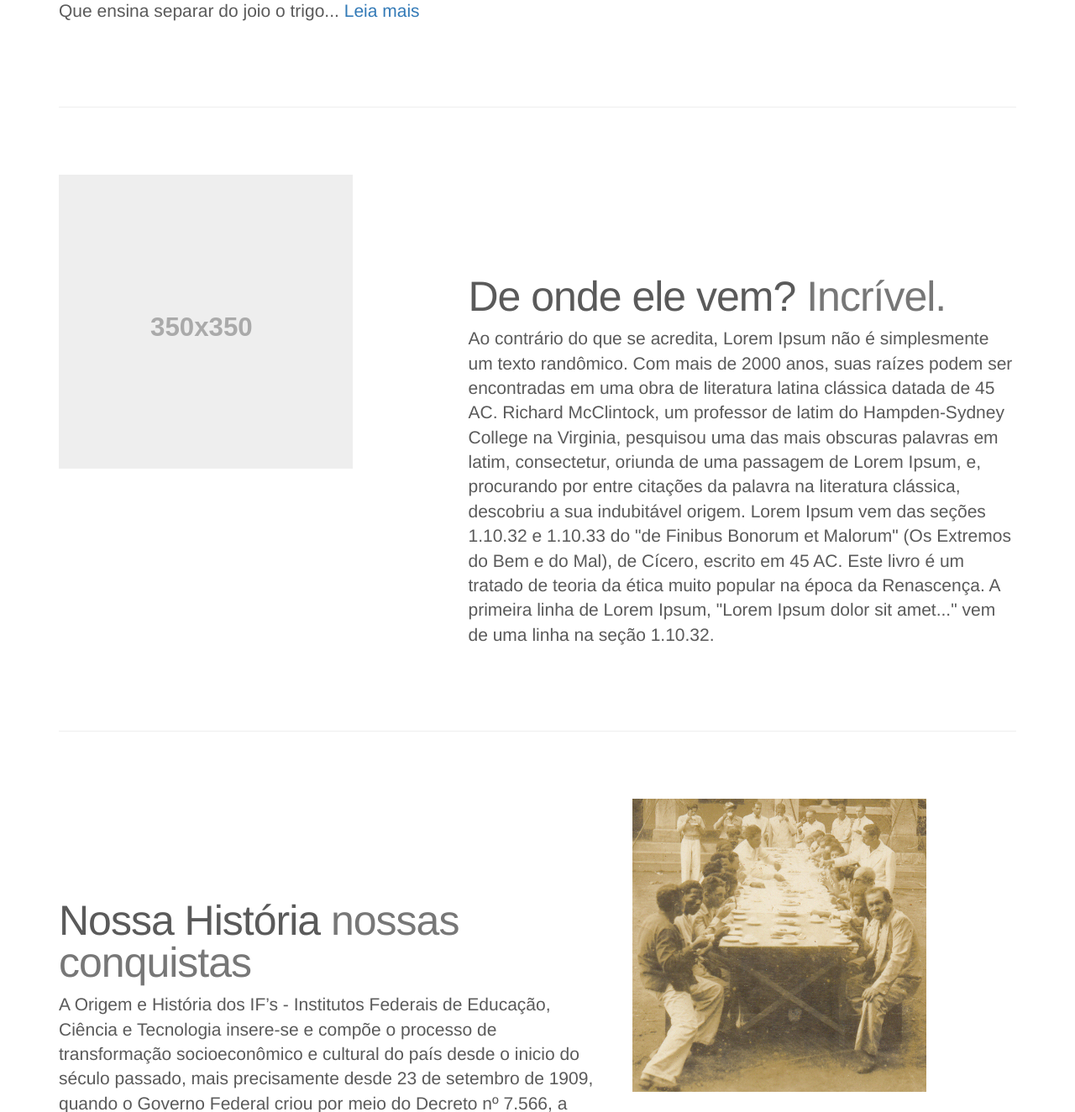
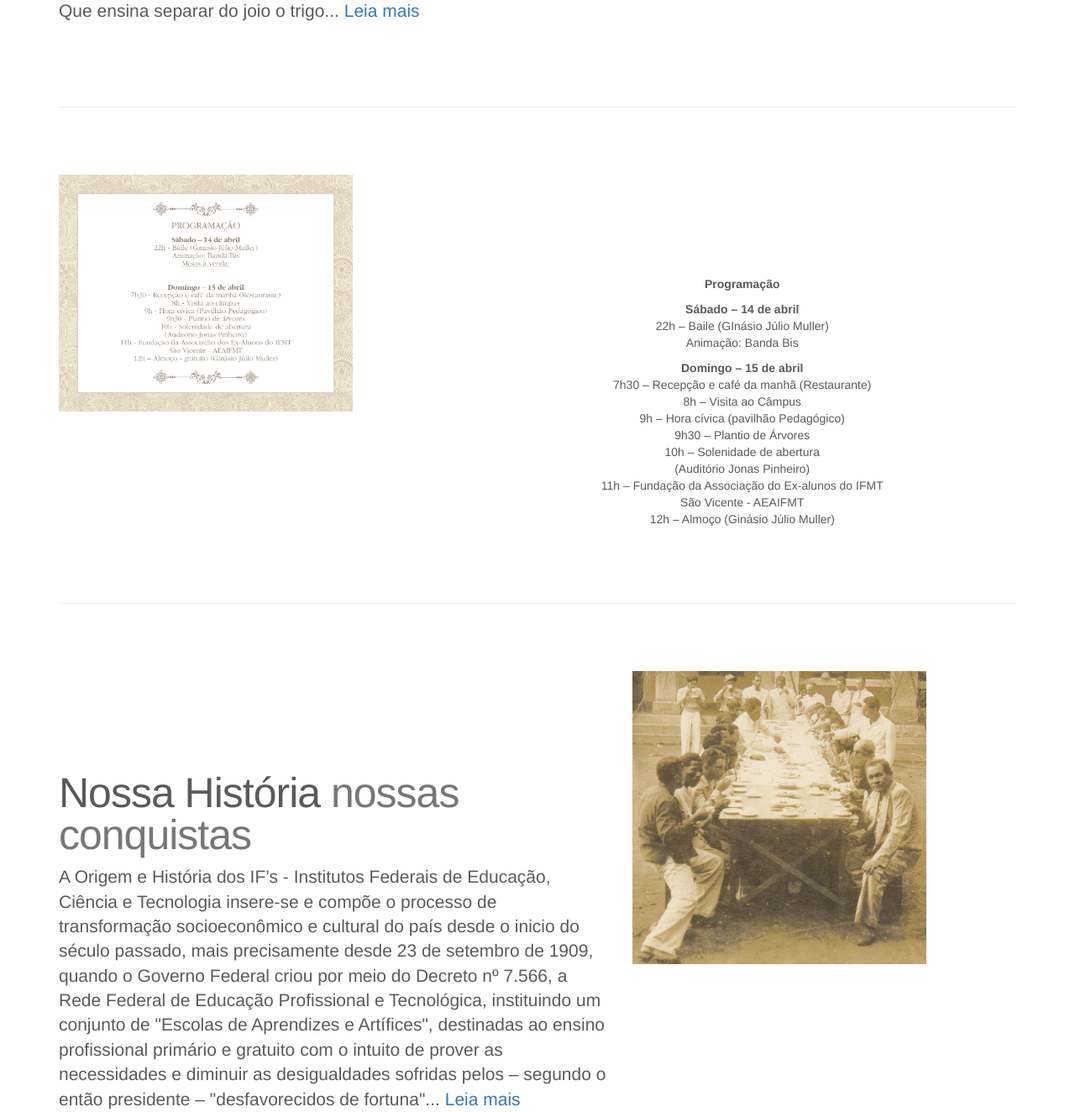
Before and after one commit to osvaldocapelani/aniversario, a PHP site: page /basico.php in a window 1280 px wide. Shown: the part 1176-2500 px from the top of the page at 84% size. Run offline with PHP 8.4, Linux system fonts and the light colour scheme; some libraries are stand-ins or nearby versions.

Commit message:
home finalizado

```diff
--- a/paginas/noticias.php
+++ b/paginas/noticias.php
@@ -28,11 +28,30 @@
 
   <div class="row featurette">
     <div class="col-md-7 col-md-push-5">
-      <h2 class="featurette-heading">De onde ele vem? <span class="text-muted">Incrível.</span></h2>
-      <p class="lead">Ao contrário do que se acredita, Lorem Ipsum não é simplesmente um texto randômico. Com mais de 2000 anos, suas raízes podem ser encontradas em uma obra de literatura latina clássica datada de 45 AC. Richard McClintock, um professor de latim do Hampden-Sydney College na Virginia, pesquisou uma das mais obscuras palavras em latim, consectetur, oriunda de uma passagem de Lorem Ipsum, e, procurando por entre citações da palavra na literatura clássica, descobriu a sua indubitável origem. Lorem Ipsum vem das seções 1.10.32 e 1.10.33 do "de Finibus Bonorum et Malorum" (Os Extremos do Bem e do Mal), de Cícero, escrito em 45 AC. Este livro é um tratado de teoria da ética muito popular na época da Renascença. A primeira linha de Lorem Ipsum, "Lorem Ipsum dolor sit amet..." vem de uma linha na seção 1.10.32.</p>
+      <h2 class="featurette-heading"></span></h2>
+      <p class="lead">
+      <p style="text-align:center"><strong>Programação</strong></p>
+          <p style="text-align:center">
+            <strong>Sábado &ndash; 14 de abril</strong><br />
+            22h &ndash; Baile (GInásio Júlio Muller)<br />
+            Animação: Banda Bis
+          </p>
+          <p style="text-align:center">
+            <strong>Domingo &ndash; 15 de abril</strong><br />
+            7h30 &ndash; Recepção e café da manhã (Restaurante)<br />
+            8h &ndash; Visita ao Câmpus<br />
+            9h &ndash; Hora cívica (pavilhão Pedagógico)<br />
+            9h30 &ndash; Plantio de Árvores<br />
+            10h &ndash; Solenidade de abertura<br />
+            (Auditório Jonas Pinheiro)<br />
+            11h &ndash; Fundação da Associação do Ex-alunos do IFMT<br />
+            São Vicente - AEAIFMT<br />
+            12h &ndash; Almoço (Ginásio Júlio Muller)<br />
+          </p>
+      </p>
     </div>
     <div class="col-md-5 col-md-pull-7">
-      <img src="images/500.svg " alt="Generic placeholder image">
+      <img src="images/programacao.png" width="350px" alt="Programação">
     </div>
   </div>
 
@@ -44,7 +63,7 @@
       <p class="lead">A Origem e História dos IF’s - Institutos Federais de Educação, Ciência e Tecnologia insere-se e compõe o processo de transformação socioeconômico e cultural do país desde o inicio do século passado, mais precisamente desde 23 de setembro de 1909, quando o Governo Federal criou por meio do Decreto nº 7.566, a Rede Federal de Educação Profissional e Tecnológica, instituindo um conjunto de "Escolas de Aprendizes e Artífices", destinadas ao ensino profissional primário e gratuito com o intuito de prover as necessidades e diminuir as desigualdades sofridas pelos – segundo o então presidente – "desfavorecidos de fortuna"... <a href="?p=historia">Leia mais</a></p>
     </div>
     <div class="col-md-5">
-      <img src="images/historia1945.jpg" alt="Generic placeholder image">
+      <img src="images/historia1945.jpg" alt="Nossa história">
     </div>
   </div>
 
```
